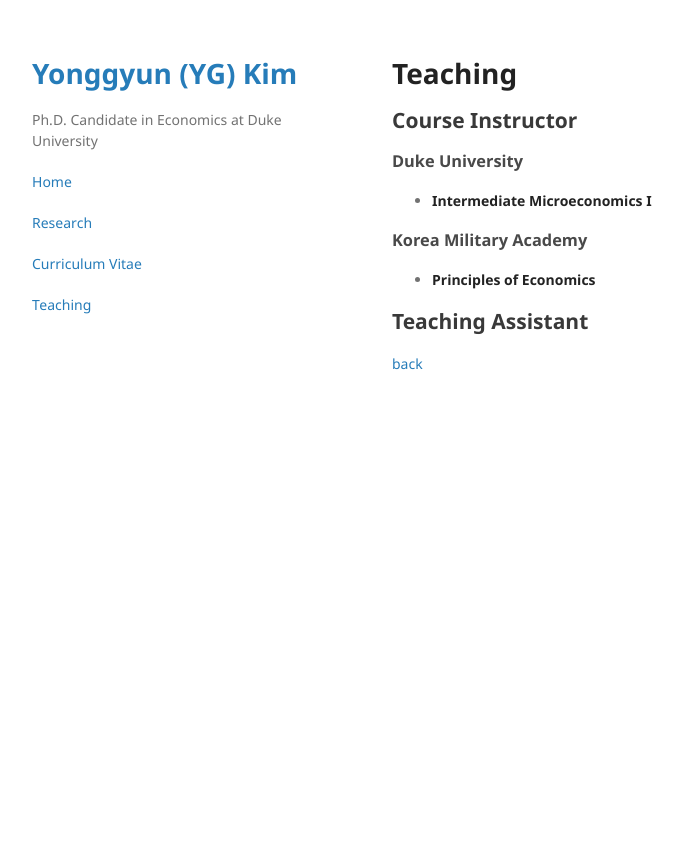
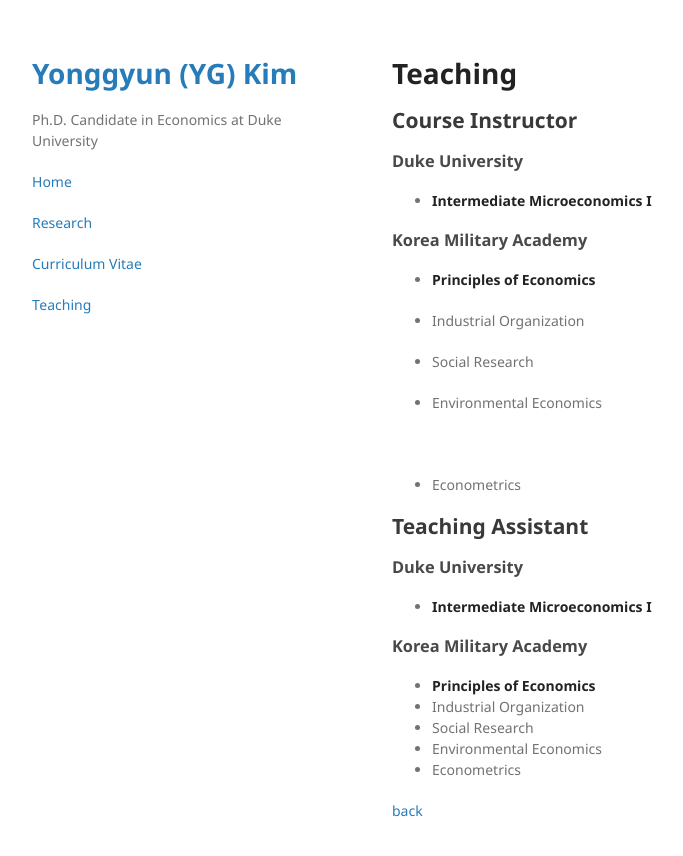
Before and after one commit to yonggyun-yg-kim/yonggyun-yg-kim.github.io, a Jekyll site: the page built from Teaching.md, in a window 1280 px wide. Shown: the top 856 px of the page, without its empty margins (178-861 px from the left). Built offline with Jekyll 4.4.1, drawn with Linux system fonts in a browser that asks for light colours; our own code applies the rules of GitHub Pages for plain Markdown files.

Commit message:
Update Teaching.md

```diff
--- a/Teaching.md
+++ b/Teaching.md
@@ -15,7 +15,30 @@ layout: default
 
 * **Principles of Economics**
 
+* Industrial Organization
+
+* Social Research
+
+
+* Environmental Economics
+
+
+<br>
+* Econometrics
+
 ## Teaching Assistant
 
+### Duke University
+
+* **Intermediate Microeconomics I**
+
+
+### Korea Military Academy
+
+* **Principles of Economics**
+* Industrial Organization
+* Social Research
+* Environmental Economics
+* Econometrics
 
 [back](./)
```
